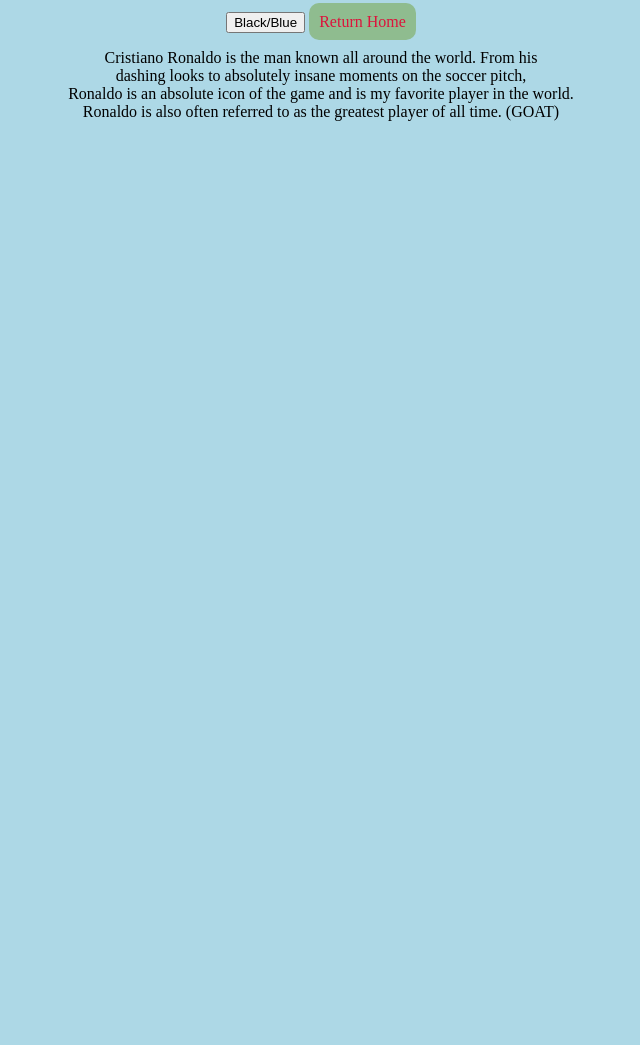
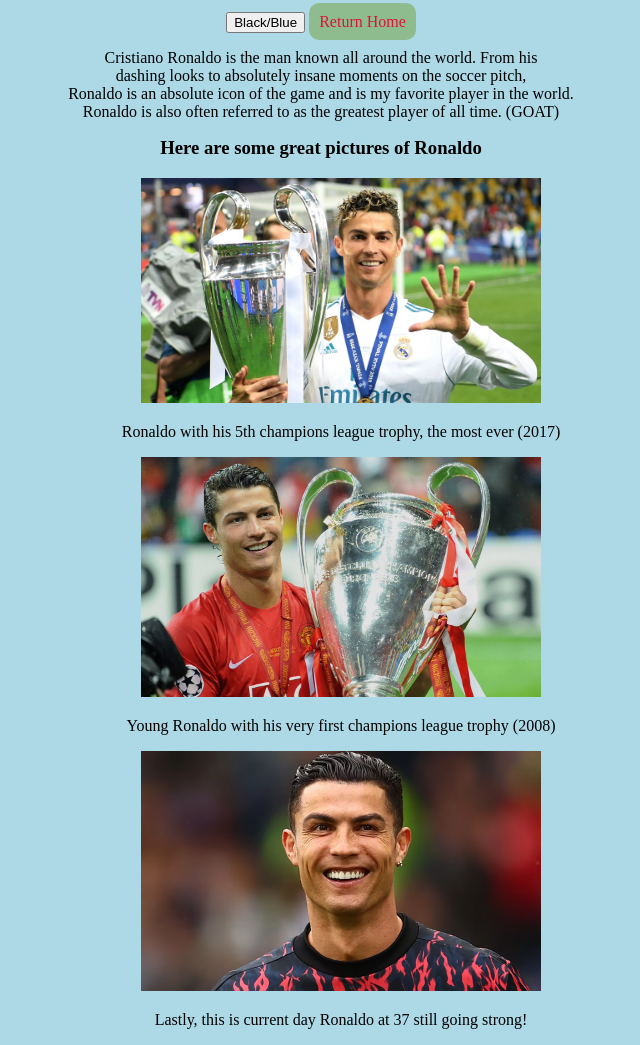
Before and after one commit to Delkik/webdev1, a plain HTML site: page ronaldo.html in a window 1280 px wide. Shown: the part 97-1142 px from the top of the page, without its empty margins (319-959 px from the left). Before the commit the page ends 800 px from the top, so only its background shows below. Drawn offline with Linux system fonts and the light colour scheme.

Commit message:
added the 3 photos of ronaldo with captions onto page.

```diff
--- a/ronaldo.html
+++ b/ronaldo.html
@@ -29,5 +29,24 @@
             <br> Ronaldo is also often referred to as the greatest player of all time. (GOAT)
         </p>
 
+        <h3>Here are some great pictures of Ronaldo</h3>
+    </div>
+
+    <ul id="main">
+        <li class="main-item">
+            <img class="frog-pics" src="img/ronaldo1.jpg" alt="tiny frog">
+            <p>Ronaldo with his 5th champions league trophy, the most ever (2017)</p>
+        </li>
+        <li class="main-item">
+            <img class="frog-pics" src="img/ronaldo2.jpg" alt="inflated frog">
+            <p>Young Ronaldo with his very first champions league trophy (2008)</p>
+        </li>
+        <li class="main-item">
+            <img class="frog-pics" src="img/ronaldo3.jpg" alt="dirty frog">
+            <p>Lastly, this is current day Ronaldo at 37 still going strong!</p>
+        </li>
+    </ul>
+</body>
+
 
 </html>
```
